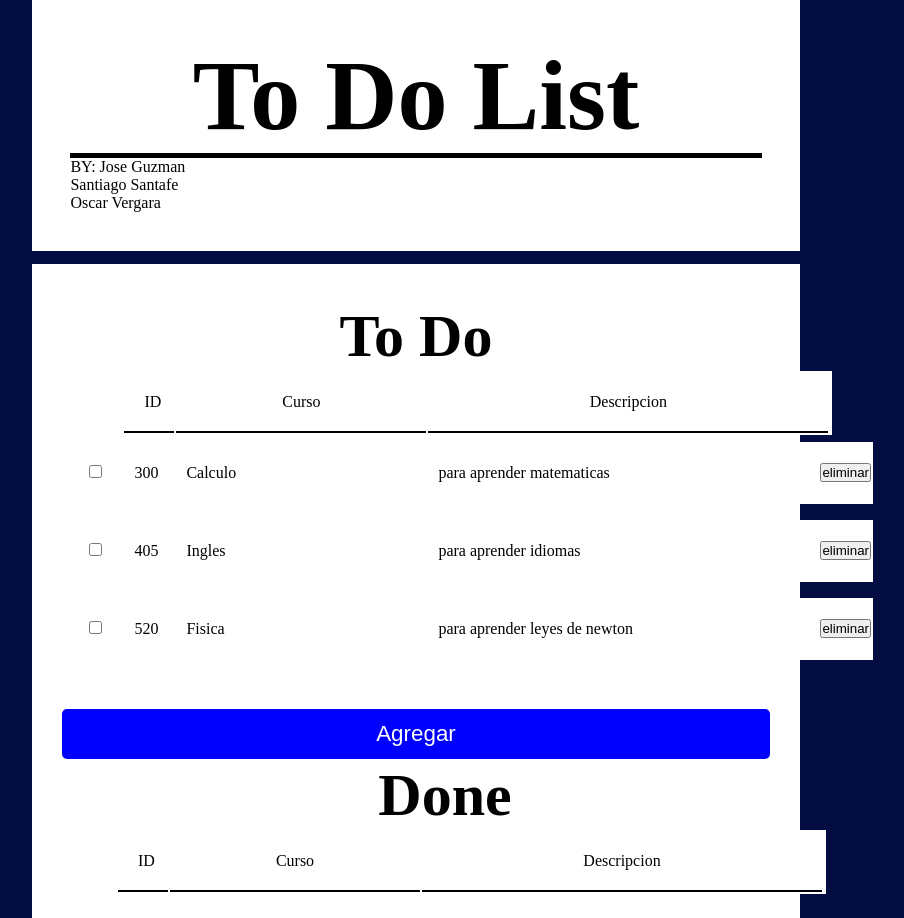
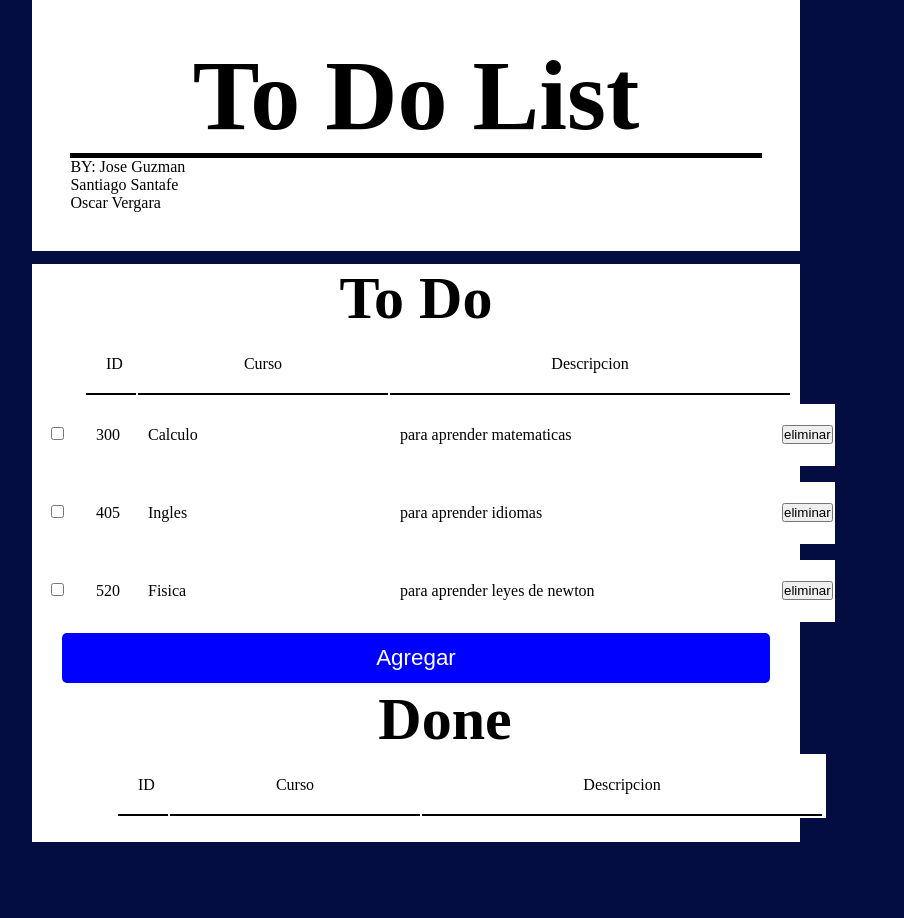
Before and after one commit to SantiagoSantafe/ReactJS, a React (Create React App) app: page / in a window 1280 px wide. Shown: the whole page, without its empty margins (224-1128 px from the left). After the commit the page ends 842 px from the top, so only its background shows below. Built offline with nearby package versions, Linux system fonts and the light colour scheme.

Commit message:
Minusculous change in css tableitem padding

```diff
--- a/src/mainStyle.css
+++ b/src/mainStyle.css
@@ -33,7 +33,7 @@ body{
     display: flex;
     flex-direction: column;
     justify-content: center ;
-    padding: 3%;
+    padding: 0;
     margin: 1% 20% 0%;
 }
 .descripcionTabla{
```
